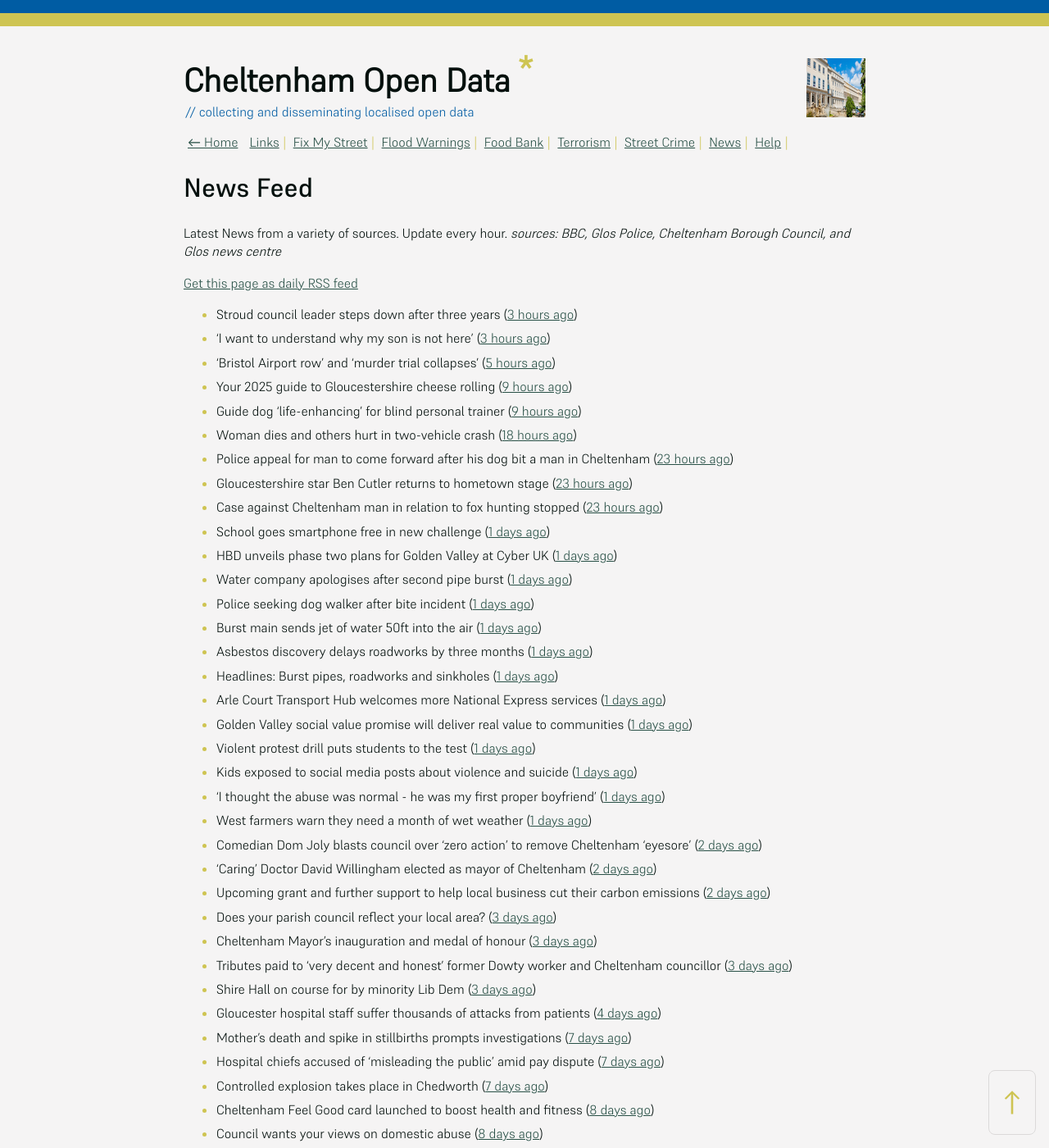
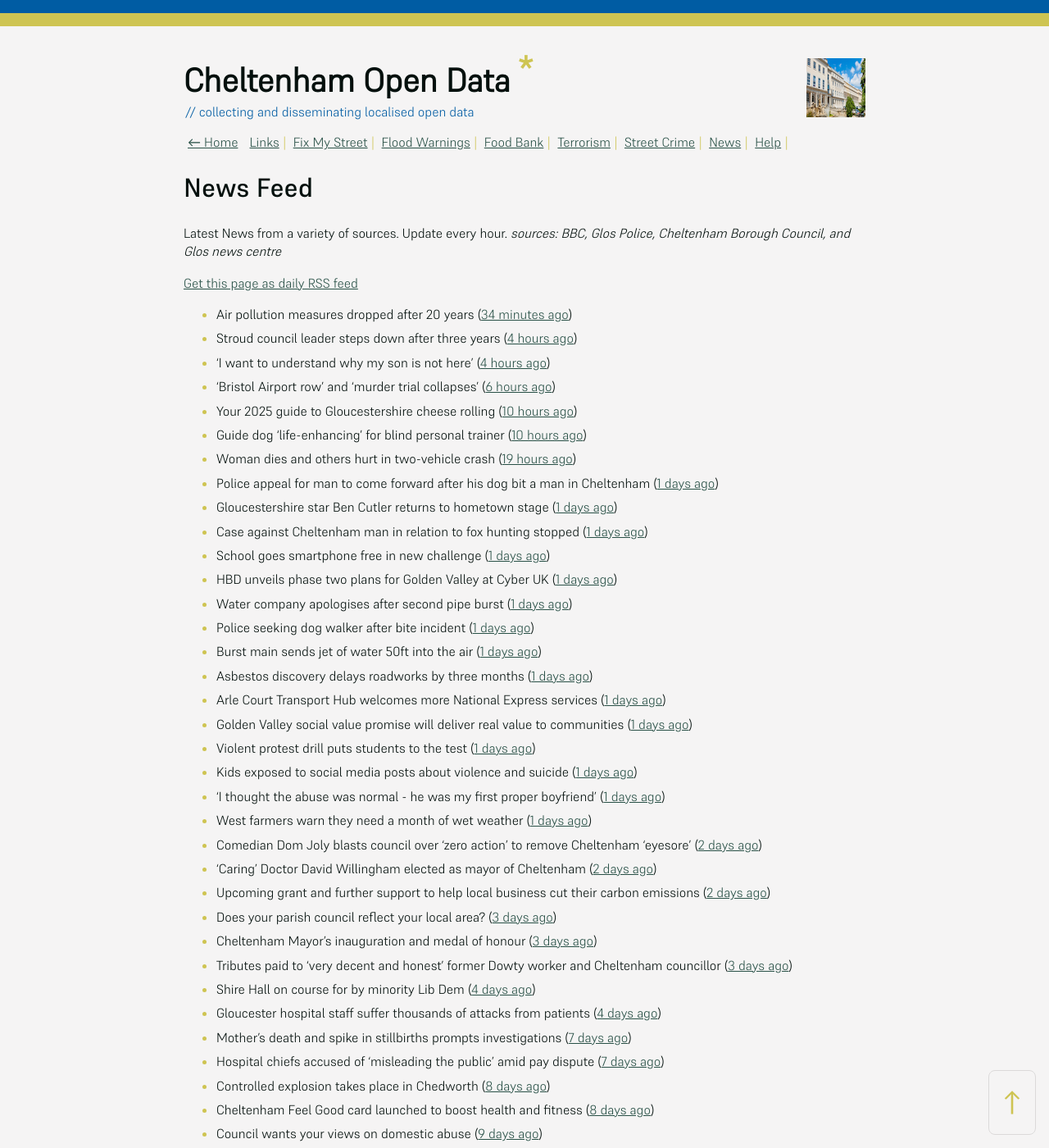
Before and after one commit to mat-0/cheltenham-open-data, a Jekyll site: the page built from _pages/news.md, in a window 1280 px wide and 1400 px high. Shown: the whole window at 82% size. Built offline with Jekyll 4.4.1, drawn with Linux system fonts in a browser that asks for light colours; some of the changed text lies outside the part shown.

Commit message:
Updated 2025-05-16 15:58:02

```diff
--- a/_pages/news.md
+++ b/_pages/news.md
@@ -12,22 +12,22 @@ _sources: BBC, Glos Police, Cheltenham Borough Council, and Glos news centre_
 [Get this page as daily RSS feed](/daily.rss)
 
 <!-- news_marker starts -->
-- Stroud council leader steps down after three years ([3 hours ago](https://www.bbc.com/news/articles/c9dq58pzel5o))
-- 'I want to understand why my son is not here' ([3 hours ago](https://www.bbc.com/news/articles/c5yk7z7k4dyo))
-- 'Bristol Airport row' and 'murder trial collapses' ([5 hours ago](https://www.bbc.com/news/articles/c93lq257pd5o))
-- Your 2025 guide to Gloucestershire cheese rolling ([9 hours ago](https://www.bbc.com/news/articles/c230jj5m1yro))
-- Guide dog 'life-enhancing' for blind personal trainer ([9 hours ago](https://www.bbc.com/news/articles/cwy3j8evxg2o))
-- Woman dies and others hurt in two-vehicle crash ([18 hours ago](https://www.bbc.com/news/articles/cp3qjdll89jo))
-- Police appeal for man to come forward after his dog bit a man in Cheltenham ([23 hours ago](https://gloucesternewscentre.co.uk/police-appeal-for-man-to-come-forward-after-his-dog-bit-a-man-in-cheltenham/))
-- Gloucestershire star Ben Cutler returns to hometown stage ([23 hours ago](https://gloucesternewscentre.co.uk/gloucestershire-star-ben-cutler-returns-to-hometown-stage/))
-- Case against Cheltenham man in relation to fox hunting stopped ([23 hours ago](https://gloucesternewscentre.co.uk/case-against-cheltenham-man-in-relation-to-fox-hunting-stopped/))
+- Air pollution measures dropped after 20 years ([34 minutes ago](https://www.bbc.com/news/articles/c7v7d4091gro))
+- Stroud council leader steps down after three years ([4 hours ago](https://www.bbc.com/news/articles/c9dq58pzel5o))
+- 'I want to understand why my son is not here' ([4 hours ago](https://www.bbc.com/news/articles/c5yk7z7k4dyo))
+- 'Bristol Airport row' and 'murder trial collapses' ([6 hours ago](https://www.bbc.com/news/articles/c93lq257pd5o))
+- Your 2025 guide to Gloucestershire cheese rolling ([10 hours ago](https://www.bbc.com/news/articles/c230jj5m1yro))
+- Guide dog 'life-enhancing' for blind personal trainer ([10 hours ago](https://www.bbc.com/news/articles/cwy3j8evxg2o))
+- Woman dies and others hurt in two-vehicle crash ([19 hours ago](https://www.bbc.com/news/articles/cp3qjdll89jo))
+- Police appeal for man to come forward after his dog bit a man in Cheltenham ([1 days ago](https://gloucesternewscentre.co.uk/police-appeal-for-man-to-come-forward-after-his-dog-bit-a-man-in-cheltenham/))
+- Gloucestershire star Ben Cutler returns to hometown stage ([1 days ago](https://gloucesternewscentre.co.uk/gloucestershire-star-ben-cutler-returns-to-hometown-stage/))
+- Case against Cheltenham man in relation to fox hunting stopped ([1 days ago](https://gloucesternewscentre.co.uk/case-against-cheltenham-man-in-relation-to-fox-hunting-stopped/))
 - School goes smartphone free in new challenge ([1 days ago](https://www.bbc.com/news/articles/cwy388p033eo))
 - HBD unveils phase two plans for Golden Valley at Cyber UK ([1 days ago](https://www.cheltenham.gov.uk/news/article/3012/hbd_unveils_phase_two_plans_for_golden_valley_at_cyber_uk))
 - Water company apologises after second pipe burst ([1 days ago](https://www.bbc.com/news/articles/cn0g1jygjq1o))
 - Police seeking dog walker after bite incident ([1 days ago](https://www.bbc.com/news/articles/cwy37dejxd0o))
 - Burst main sends jet of water 50ft into the air ([1 days ago](https://www.bbc.com/news/articles/cd620lyqqnqo))
 - Asbestos discovery delays roadworks by three months ([1 days ago](https://www.bbc.com/news/articles/c0j7158dyevo))
-- Headlines: Burst pipes, roadworks and sinkholes ([1 days ago](https://www.bbc.com/news/articles/c3e51154k5vo))
 - Arle Court Transport Hub welcomes more National Express services ([1 days ago](https://gloucesternewscentre.co.uk/arle-court-transport-hub-welcomes-more-national-express-services/))
 - Golden Valley social value promise will deliver real value to communities ([1 days ago](https://www.cheltenham.gov.uk/news/article/3011/golden_valley_social_value_promise_will_deliver_real_value_to_communities))
 - Violent protest drill puts students to the test ([1 days ago](https://www.bbc.com/news/articles/cp92nl2yne8o))
@@ -40,15 +40,15 @@ _sources: BBC, Glos Police, Cheltenham Borough Council, and Glos news centre_
 - Does your parish council reflect your local area? ([3 days ago](https://www.cheltenham.gov.uk/news/article/3009/does_your_parish_council_reflect_your_local_area))
 - Cheltenham Mayor’s inauguration and medal of honour ([3 days ago](https://www.cheltenham.gov.uk/news/article/3008/cheltenham_mayors_inauguration_and_medal_of_honour))
 - Tributes paid to ‘very decent and honest’ former Dowty worker and Cheltenham councillor ([3 days ago](https://gloucesternewscentre.co.uk/tributes-paid-to-very-decent-and-honest-former-dowty-worker-and-cheltenham-councillor/))
-- Shire Hall on course for by minority Lib Dem ([3 days ago](https://gloucesternewscentre.co.uk/shire-hall-on-course-for-by-minority-lib-dem/))
+- Shire Hall on course for by minority Lib Dem ([4 days ago](https://gloucesternewscentre.co.uk/shire-hall-on-course-for-by-minority-lib-dem/))
 - Gloucester hospital staff suffer thousands of attacks from patients ([4 days ago](https://gloucesternewscentre.co.uk/gloucester-hospital-staff-suffer-thousands-of-attacks-from-patients/))
 - Mother’s death and spike in stillbirths prompts investigations ([7 days ago](https://gloucesternewscentre.co.uk/mothers-death-and-spike-in-stillbirths-prompts-investigations/))
 - Hospital chiefs accused of ‘misleading the public’ amid pay dispute ([7 days ago](https://gloucesternewscentre.co.uk/hospital-chiefs-accused-of-misleading-the-public-amid-pay-dispute/))
-- Controlled explosion takes place in Chedworth ([7 days ago](https://gloucesternewscentre.co.uk/controlled-explosion-takes-place-in-chedworth/))
+- Controlled explosion takes place in Chedworth ([8 days ago](https://gloucesternewscentre.co.uk/controlled-explosion-takes-place-in-chedworth/))
 - Cheltenham Feel Good card launched to boost health and fitness ([8 days ago](https://www.cheltenham.gov.uk/news/article/3007/cheltenham_feel_good_card_launched_to_boost_health_and_fitness))
-- Council wants your views on domestic abuse ([8 days ago](https://gloucesternewscentre.co.uk/council-wants-your-views-on-domestic-abuse/))
+- Council wants your views on domestic abuse ([9 days ago](https://gloucesternewscentre.co.uk/council-wants-your-views-on-domestic-abuse/))
 - Community projects awarded funding to improve health and wellbeing ([9 days ago](https://www.cheltenham.gov.uk/news/article/3006/community_projects_awarded_funding_to_improve_health_and_wellbeing))
-- Threatening Cotswold woman who carried knife in public spared jail ([9 days ago](https://gloucesternewscentre.co.uk/threatening-cotswold-woman-who-carried-knife-in-public-spared-jail/))
+- Threatening Cotswold woman who carried knife in public spared jail ([10 days ago](https://gloucesternewscentre.co.uk/threatening-cotswold-woman-who-carried-knife-in-public-spared-jail/))
 - Work set to begin on final stage of A435 Cheltenham to Bishop’s Cleeve cycleway ([10 days ago](https://gloucesternewscentre.co.uk/work-set-to-begin-on-final-stage-of-a435-cheltenham-to-bishops-cleeve-cycleway/))
 - Gloucester Royal Marines Cadets win National Competition ([10 days ago](https://gloucesternewscentre.co.uk/gloucester-royal-marines-cadets-win-national-competition/))
 - Bowls: Gloucestershire finally put to bed their last remaining competition of season ([10 days ago](https://gloucesternewscentre.co.uk/bowls-gloucestershire-finally-put-to-bed-their-last-remaining-competition-of-season/))
```
Also changed, not shown: _data/flood.json (+5 -48 lines), _pages/fix-my-street.md (+4 -4 lines), _pages/foodbank.md (+2 -2 lines), index.md (+5 -5 lines).
